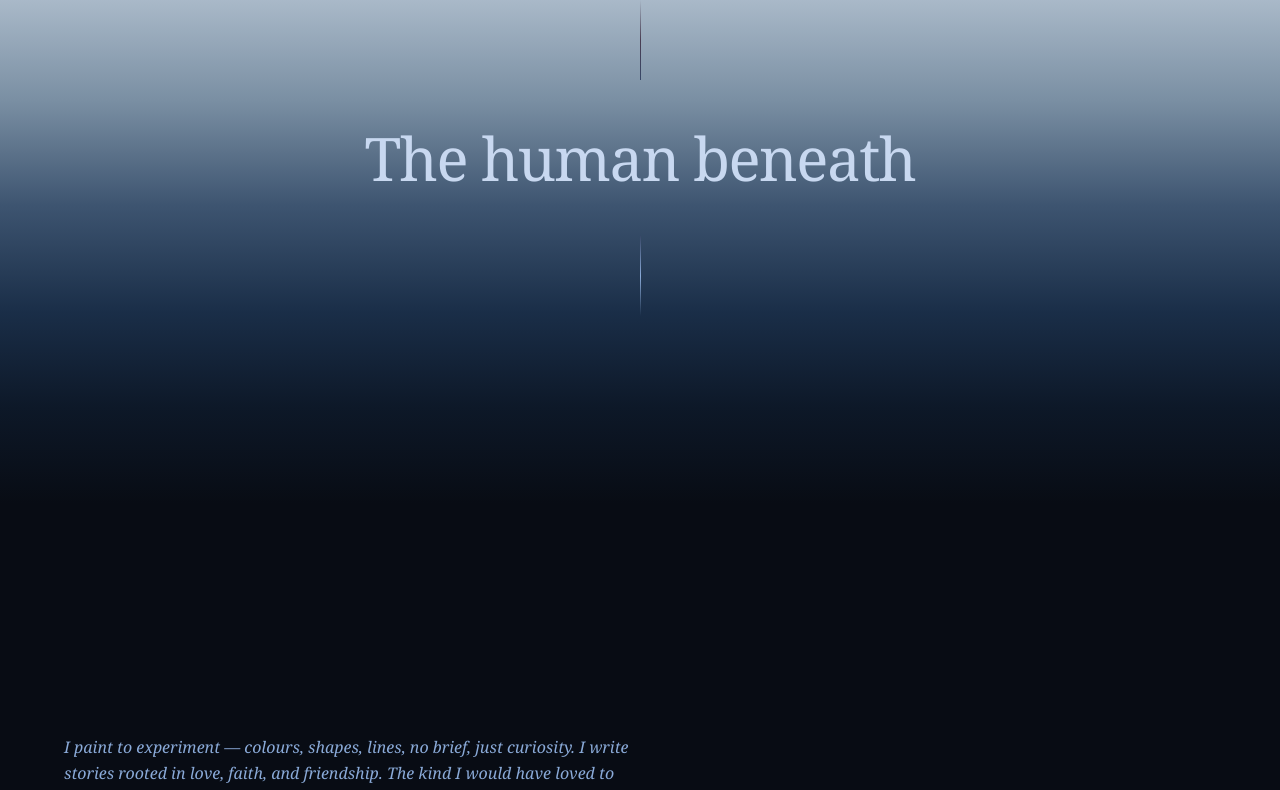
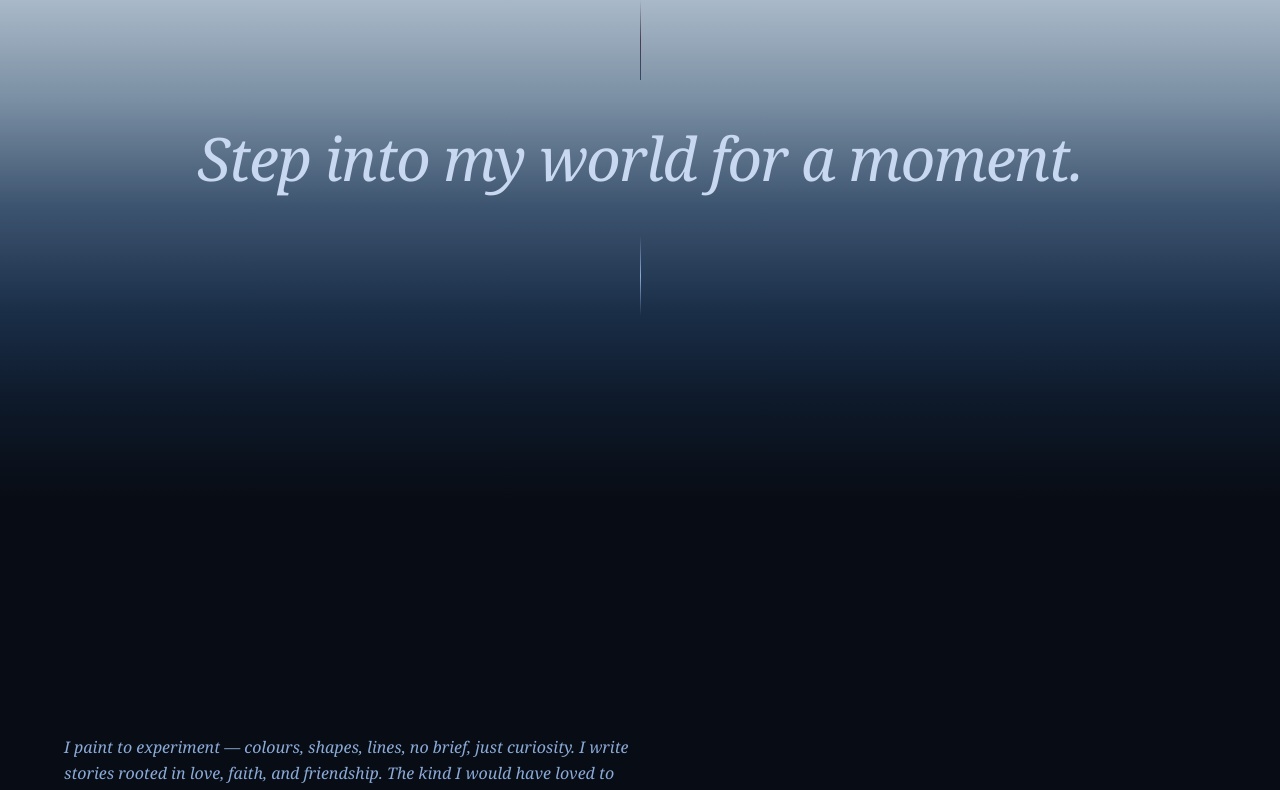
Before and after one commit to NanaAbenaBempong/artbysarps-v2, a Next.js app: page / in a window 1280 px wide. Shown: the part 1712-2502 px from the top of the page. Built offline with nearby package versions, Linux system fonts and the light colour scheme.

Commit message:
Update src/app/page.tsx

```diff
--- a/src/app/page.tsx
+++ b/src/app/page.tsx
@@ -175,8 +175,8 @@ export default function Home() {
                 background: 'linear-gradient(to bottom, transparent, #4A3D52, #384868)',
               }}
             />
-            <h2 className="font-serif text-4xl sm:text-5xl md:text-6xl text-[#C8D8F0] tracking-tight">
-              The human beneath
+            <h2 className="font-serif italic text-4xl sm:text-5xl md:text-6xl text-[#C8D8F0] tracking-tight">
+              Step into my world for a moment.
             </h2>
             <div
               className="w-px h-20 mx-auto mt-12"
```
